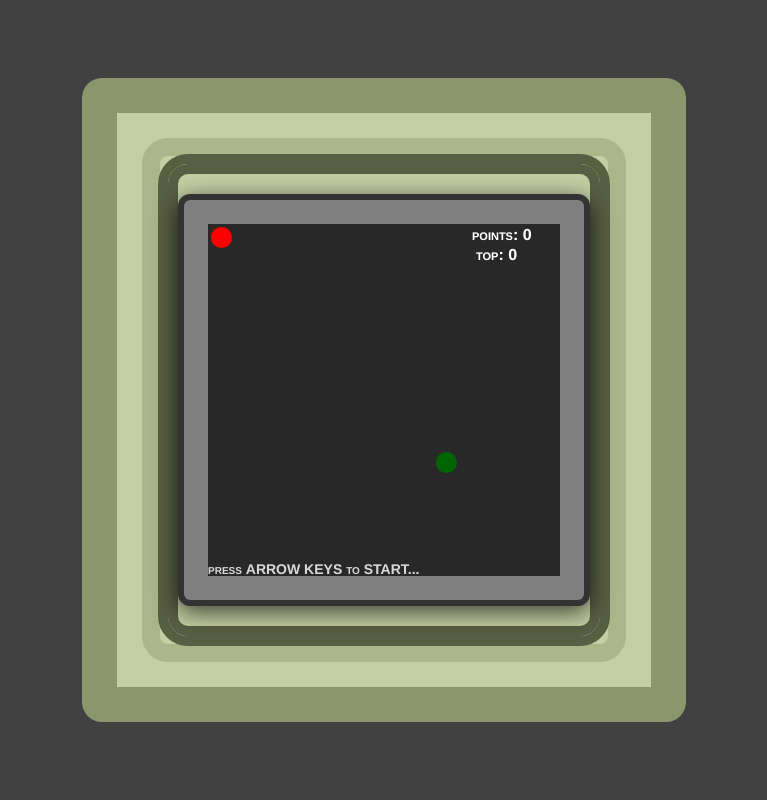
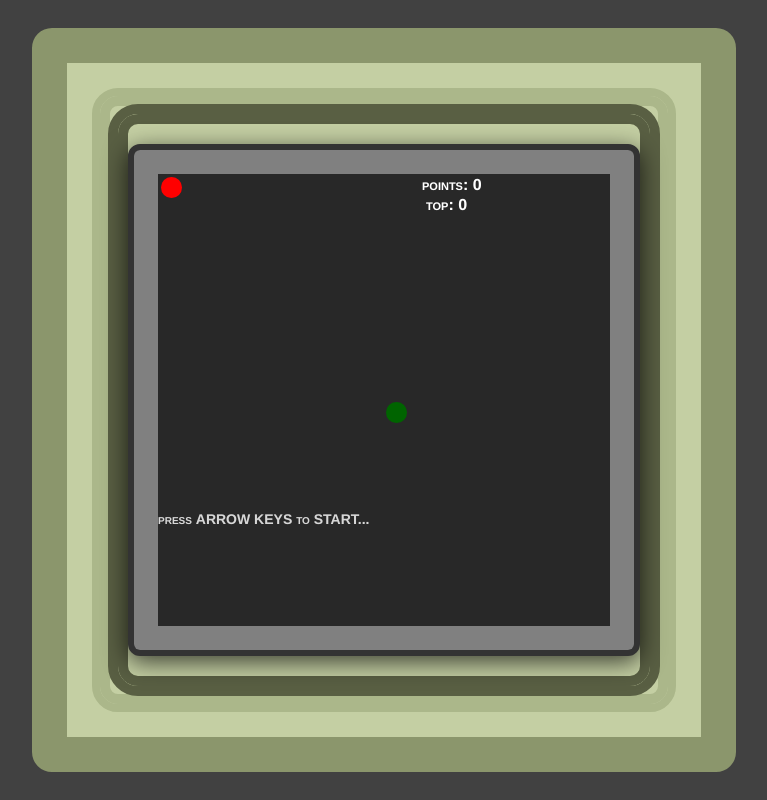
Before and after one commit to miraj1910/Learning-phase-project-, a plain HTML site: page index.html in a window 1280 px wide. Shown: the whole page, without its empty margins (256-1023 px from the left). Drawn offline with Linux system fonts and the light colour scheme.

Commit message:
Update index.html

```diff
--- a/index.html
+++ b/index.html
@@ -7,7 +7,7 @@
   <div class="game-border-3">
     <div class="game-border-2">
       <div class="game-border-1">
-        <canvas id="gc" width="400" height="400"></canvas>
+        <canvas id="gc" width="500" height="500"></canvas>
       </div>
     </div>
   </div>
```
